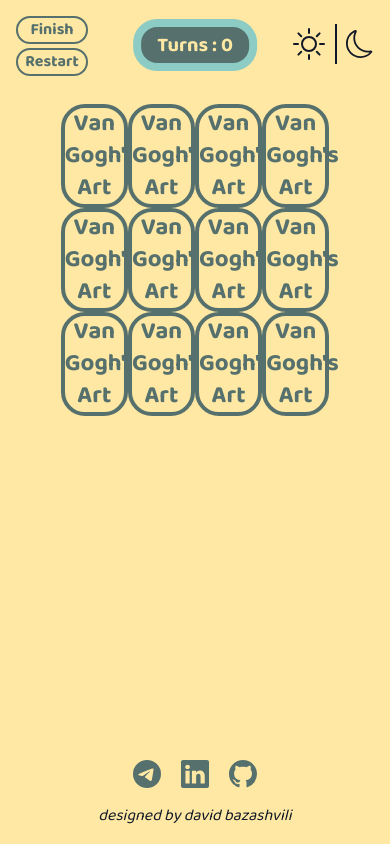
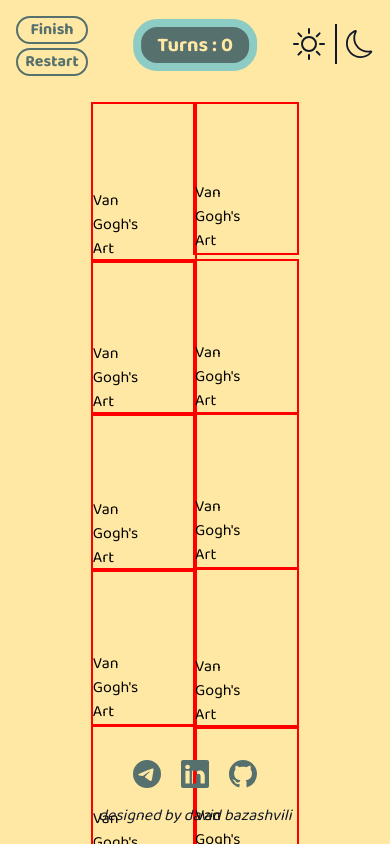
Before and after one commit to davbazz/memory-cards, a React (Vite) app: page /game in a window 390 px wide. Shown: the top 844 px of the page. Built offline with nearby package versions, Linux system fonts and the light colour scheme.

Commit message:
fix image size

```diff
--- a/src/Components/SingleCard.jsx
+++ b/src/Components/SingleCard.jsx
@@ -7,16 +7,19 @@
     }
 
     return (
-        <div className="card mx-auto rounded-3xl w-3/12">
+        <div className="card">
             <div className={flipped ? "flipped" : ""}>
-                <img
-                    src={card.src}
-                    alt="card front"
-                    className="front rounded-3xl border-2 border-darkGreen dark:border-yellow"
-                />
+                <div
+                    className="front"
+                >
+                    <img
+                        src={card.src}
+                        alt="card front"
+                    />
+                </div>
                 <div
                     onClick={handleClick}
-                    className="back text-2xl font-bold text-center text-darkGreen dark:text-yellow rounded-3xl w-full h-full border-4 border-darkGreen dark:border-yellow bg-yellow dark:bg-darkGreen">
+                    className="back">
                     Van <br /> Gogh's <br /> Art
                 </div>
                 {/*<img
--- a/src/index.css
+++ b/src/index.css
@@ -22,27 +22,59 @@
 
 .screen-size {
     height: 100vh;
-    min-height: 600px; /* Fallback for browsers that do not support Custom Properties */
+    min-height: 600px;
+    /* Fallback for browsers that do not support Custom Properties */
     height: calc(var(--vh, 1vh) * 100);
+}
+
+.card {
+    width: 100%;
+    height: 100%;
+    outline: 2px solid red;
+    /* 4 cards per row */
+    flex: 0 0 calc(25% - 2rem);
+}
+
+@media (max-width: 768px) {
+    .card {
+        flex: 0 0 calc(33.333% - 2rem);
+    }
+}
+
+@media (max-width: 480px) {
+    .card {
+        flex: 0 0 calc(50% - 2rem);
+    }
 }
 
 /* front of card - the picture*/
 .card .front {
     transform: rotateY(90deg);
     transition: all ease-in 0.2s;
-    position: absolute;
+    background: pink;
+    width: 100%;
+    height: 100%;
 }
+
 .flipped .front {
     transform: rotateY(0deg);
     transition-delay: 0.2s;
+    background: pink;
+    width: 100%;
+    height: 100%;
 }
 
 /* back of card - cover */
 .card .back {
+    width: 100%;
+    height: 100%;
     transition: all ease-in 0.2s;
     transition-delay: 0.2s;
 }
+
 .flipped .back {
+    width: 100%;
+    height: 100%;
     transform: rotateY(90deg);
     transition-delay: 0s;
 }
@@ -54,6 +86,7 @@
     text-align: center;
     white-space: nowrap;
 }
+
 .main-button span {
     display: inline-block;
     transform: translateX(300px);
@@ -61,6 +94,7 @@
     opacity: 0;
     transition: opacity 0.1s 0.5s, transform 0.4s 0.5s;
 }
+
 .main-button:hover {
     background: #55706D;
     color: #FFE8A3;
@@ -68,6 +102,7 @@
     border: 10px solid #8DCCC4;
     box-shadow: 3px 3px 2px rgba(0, 0, 0, 0.15);
 }
+
 .main-button:hover span {
     transform: translateX(3PX);
     opacity: 1;
```
Lines whose indentation alone changed are shown as unchanged.
